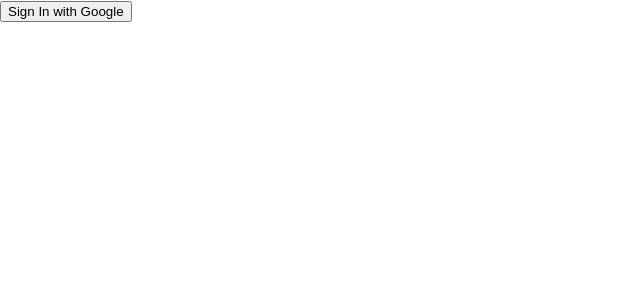
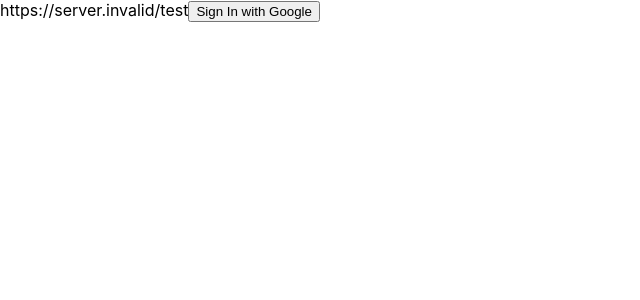
Before and after one commit to pedrolorandi/smartwallet, a React (Create React App) app in the folder client/: page / in a window 1280 px wide. Shown: the top 300 px of the page, without its empty margins (0-640 px from the left). Built offline with nearby package versions, Linux system fonts and the light colour scheme; no server answers.

Commit message:
fix auth util function

```diff
--- a/client/src/App.js
+++ b/client/src/App.js
@@ -1,3 +1,4 @@
+import React from "react";
 import axios from "axios";
 
 const NODE_BASE_URL = process.env.REACT_APP_API_BASE_URL;
@@ -15,6 +16,7 @@
 function App() {
   return (
     <div className="App">
+      {NODE_BASE_URL}/test
       <button type="button" onClick={() => auth()}>
         Sign In with Google
       </button>
```
Also changed, not shown: 1 other file (tests, documents, lock files or other folders).
